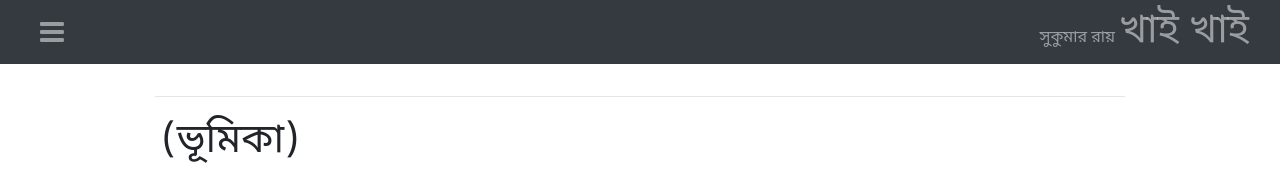
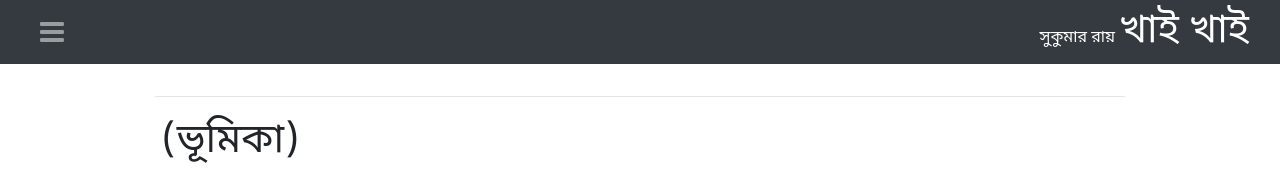
Before and after one commit to majantali/majantali.github.io, a Jekyll site: the page built from bnarchive/SukumarRay_Poetry_KhaiKhai.md, in a window 1280 px wide. Shown: the top 195 px of the page. Built offline with Jekyll 4.4.1, drawn with Linux system fonts in a browser that asks for light colours; some web fonts are replaced; our own code applies the rules of GitHub Pages for plain Markdown files.

Commit message:
style update

```diff
--- a/_layouts/default.html
+++ b/_layouts/default.html
@@ -62,8 +62,8 @@
 	  </div>
 
 	  <div class="navbar-header">
-	    <span class="navbar-text custom-nav-title d-inline">{{ page.author }}</span>
-	    <span class="navbar-text custom-nav-title h1 d-inline">{{ page.title }}</span>
+	    <span class="custom-nav-title d-inline">{{ page.author }}</span>
+	    <span class="custom-nav-title h1 d-inline">{{ page.title }}</span>
 	  </div>
 
 	</div>
--- a/assets/styles/custom.css
+++ b/assets/styles/custom.css
@@ -56,14 +56,12 @@ h1, h2, h3
 
 .custom-nav-title 	/* for author/title */
 {
-    color: rgba(255, 255, 255, 1);
+    color: #ffffff;
 }
 
 .nav-link:hover
 {
-    fill: rgba(255, 255, 255, 1);
-    text-decoration: none;
-    padding: 5px;
+    fill: #ffffff;
 }
 
 
@@ -79,15 +77,16 @@ h1, h2, h3
     list-style-position: inside;
 }
 
-.dropdown-menu ul li
+li.list-group-item
 {
-    padding-top: 5px;
-    padding-bottom: 5px;
-    padding-left: 5px;
+    padding-top: 0.5rem;
+    padding-bottom: 0.5rem;
+    padding-left: 2.25rem;
+    padding-right: 2.25rem;
 }
 
 
-.dropdown-menu ul li a, ul.custom-toc-print li a
+li.list-group-item a, ul.custom-toc-print li a
 {
     text-decoration: none;
     color: inherit;
```
